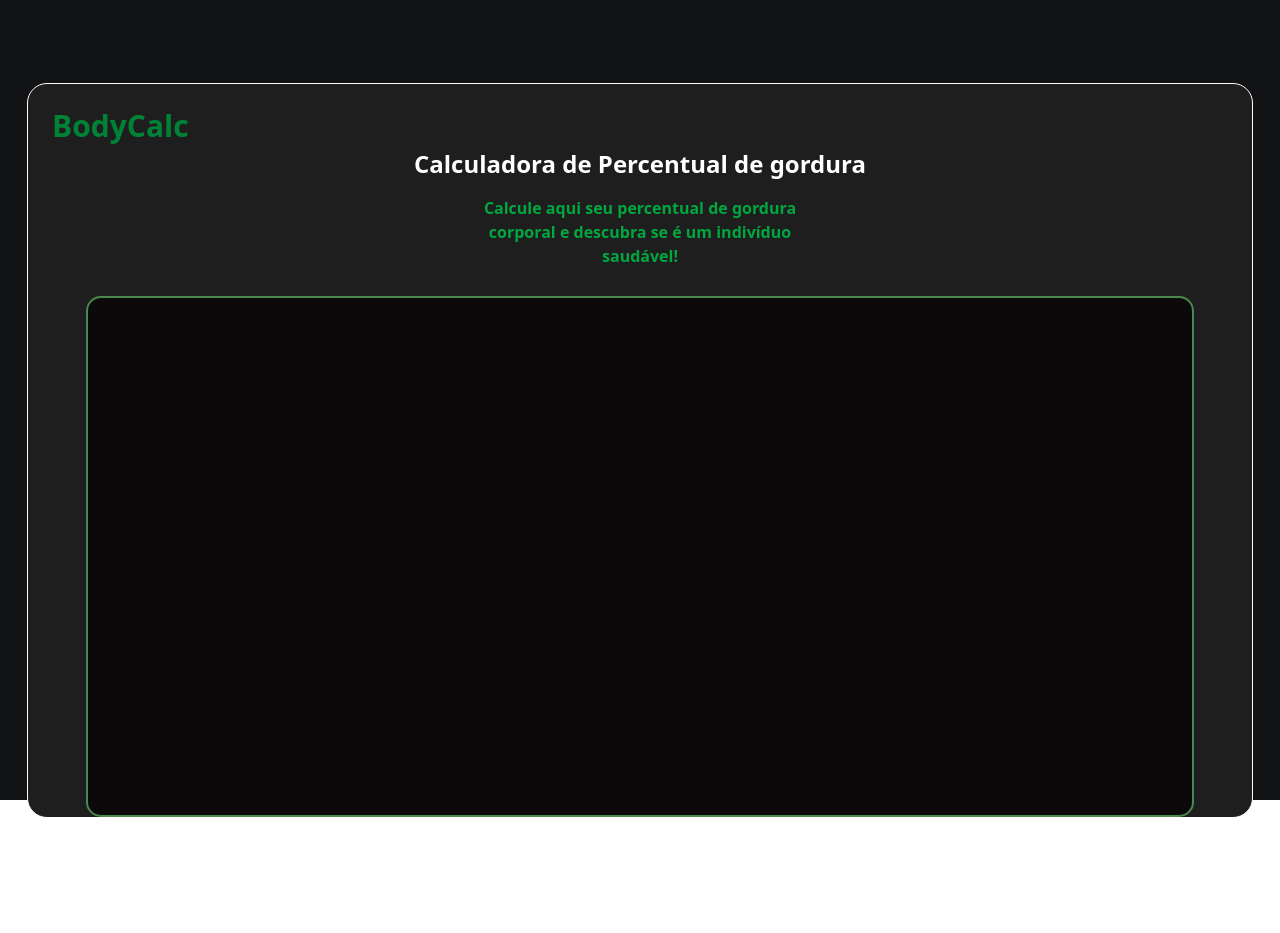
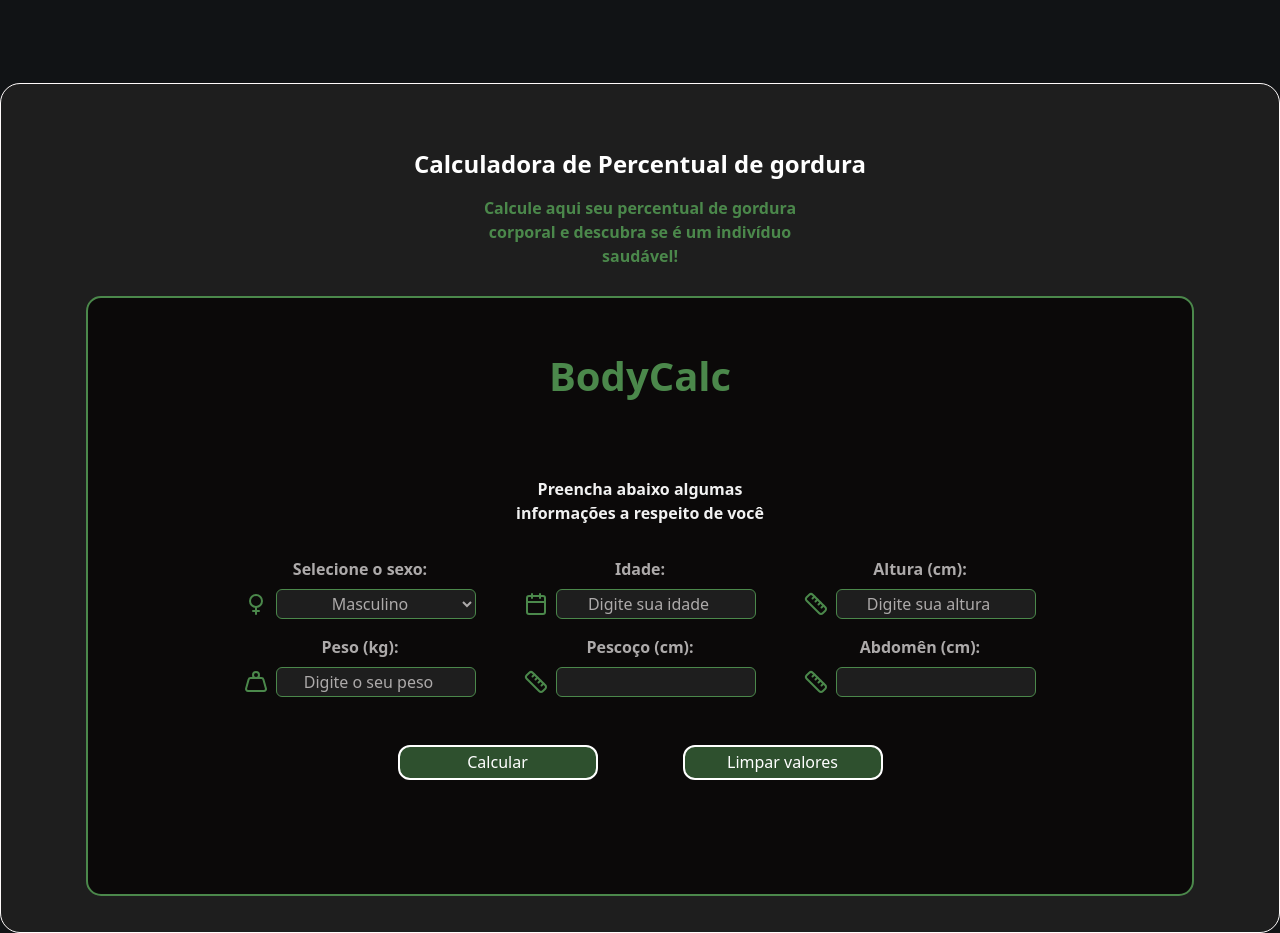
Before and after one commit to renan-almeida/BodyCalc, a React (Vite) app: page / in a window 1280 px wide. Before the commit the page ends 818 px from the top, so only its background shows below. Built offline with nearby package versions, Linux system fonts and the light colour scheme.

Commit message:
feat: componentes dos botões criados e função de limpar valores criada e setada ao seu botão.

```diff
--- a/src/App.css
+++ b/src/App.css
@@ -5,8 +5,8 @@ html, body, #root {
 }
 
 .container {
-  height: 735px;
-  width: 1226px;
+  height: 850px;
+  width: 100%;
   background-color: #1e1e1e;
   border: 1px solid;
   border-color: #FFFBFB;
@@ -16,7 +16,7 @@ html, body, #root {
 }
 
 .formContainer {
-  height: 521px ;
+  height: 600px ;
   width: 1108px ;
   background-color: #0B0909;
   border: 2px solid;
@@ -24,3 +24,20 @@ html, body, #root {
   border-radius: 15px;
   margin-top: 92px;
 }
+
+input, select {
+  background-color: #1e1e1e;
+  border: 1px solid;
+  border-color: #4B884B;
+
+}
+
+input:focus, select:focus {
+  outline: none;
+  border-color: #4B884B;
+}
+
+input:hover, select:hover {
+  background-color: black;
+  transition: 1s;
+}
--- a/src/App.jsx
+++ b/src/App.jsx
@@ -1,26 +1,132 @@
 import { useState } from 'react'
-import reactLogo from './assets/react.svg'
-import viteLogo from '/vite.svg'
 import './App.css'
+import TitleInput from './components/TitleInput'
+import Input from './components/Input'
+import Select from './components/Select'
+import { Calendar, Ruler, Venus, Weight } from 'lucide-react'
+import Button from './components/Button'
 
 function App() {
   const [count, setCount] = useState(0)
+  const [sexo, setSexo] = useState('Masculino')
+  const [idade, setIdade] = useState('')
+  const [altura, setAltura] = useState('')
+  const [peso, setPeso] = useState('')
+  const [pescoco, setPescoco] = useState('')
+  const [abdomen, setAbdomen] = useState('')
+  const [cintura, setCintura] = useState('')
+  const [quadril, setQuadril] = useState('')
 
+function CleanValues() {
+  setIdade('');
+  setAltura('');
+  setPeso('');
+  setPescoco('');
+  setAbdomen('');
+  setCintura('');
+  setQuadril('');
+}
   return (
-    <div className='w-screen h-screen flex justify-center ' style={{backgroundColor: "#111315"}}>
+    <div className='w-screen min-h-screen flex justify-center ' style={{backgroundColor: "#111315"}}>
       <div className='container flex flex-col items-center relative'>
-        <h1 className='text-green-700 font-bold absolute left-6 top-6 text-3xl'>BodyCalc</h1>
         <h1 className='text-white text-2xl font-bold top-16 relative mb-4'>Calculadora de Percentual de gordura</h1>
-        <h2 className='text-green-600 top-16 relative font-semibold text-center'>
+        <h2 className='text-[#4B884B] top-16 relative font-semibold text-center'>
           Calcule aqui seu  percentual de gordura <br />
            corporal e descubra se é um indivíduo <br />
             saudável!
         </h2>
-        <div className='formContainer'>
-
+        <div className="formContainer flex flex-col items-center justify-center relative">
+      <h1 className='text-[#4B884B] font-bold absolute  top-12 text-[40px]'>BodyCalc</h1>
+  <h1 className='text-[#f1f1f1] text-center text-[16px] font-bold  mb-8'>
+    Preencha abaixo algumas <br />
+    informações a respeito de você
+  </h1>
+  <div className="flex items-center justify-center gap-12">
+    <div className="flex flex-col items-center">
+      <TitleInput className="mb-2">Selecione o sexo:</TitleInput>
+      <div className="flex items-center">
+        <Venus size={24} color="#4B884B" className="mr-2" />
+        <Select value={sexo} setValue={setSexo}/>
+      </div>
+    </div>
+      <div className="flex flex-col items-center">
+        <TitleInput className="mb-2">Idade:</TitleInput>
+        <div className="flex items-center">
+          <Calendar size={24} color="#4B884B" className="mr-2" />
+          <Input type="number" placeholder="Digite sua idade" value={idade} setValue={setIdade} />
+        </div>
+      </div>
+      <div className="flex flex-col items-center">
+        <TitleInput className="mb-2">Altura (cm):</TitleInput>
+        <div className="flex items-center">
+          <Ruler size={24} color="#4B884B" className="mr-2" />
+          <Input type="number" placeholder="Digite sua altura" value={altura} setValue={setAltura} />
         </div>
       </div>
     </div>
+    <div className='flex items-center justify-center gap-12'>
+      <div className='flex flex-col items-center'>
+        <TitleInput className="mb-2 top-[16px] relative">
+          Peso (kg):
+        </TitleInput>
+        <div className='flex items-center top-[16px] relative'>
+          <Weight size={24} color="#4B884B" className="mr-2"/>
+          <Input type='number' placeholder='Digite o seu peso' value={peso} setValue={setPeso} />
+        </div>
+      </div>
+      <div className='flex flex-col items-center'>
+        <TitleInput className='mb-2 top-[16px] relative'>
+          Pescoço (cm):
+        </TitleInput>
+        <div className='flex items-center top-[16px] relative'>
+          <Ruler size={24} color="#4B884B" className="mr-2" />
+          <Input type='number' placeholder='' value={pescoco} setValue={setPescoco} />
+        </div>
+      </div>
+            {sexo == 'Masculino' ? (
+        <div className='flex flex-col items-center'>
+          <TitleInput className='mb-2 top-[16px] relative'>
+            Abdomên (cm):
+          </TitleInput>
+          <div className='flex items-center top-[16px] relative'>
+            <Ruler size={24} color="#4B884B" className="mr-2" />
+            <Input type='number' placeholder='' value={abdomen} setValue={setAbdomen} />
+          </div>
+      </div>
+            ) : (
+              <>
+               <div className='flex flex-col items-center'>
+          <TitleInput className='mb-2 top-[16px] relative'>
+            Cintura (cm):
+          </TitleInput>
+          <div className='flex items-center top-[16px] relative'>
+            <Ruler size={24} color="#4B884B" className="mr-2" />
+            <Input type='number' placeholder='' value={cintura} setValue={setCintura} />
+          </div>
+        </div>
+              <div className='flex flex-col items-center'>
+          <TitleInput className='mb-2 top-[16px] relative'>
+            Quadril (cm):
+          </TitleInput>
+          <div className='flex items-center top-[16px] relative'>
+            <Ruler size={24} color="#4B884B" className="mr-2" />
+            <Input type='number' placeholder='' value={quadril} setValue={setQuadril} />
+          </div>
+        </div>
+        </>
+  )}
+    </div>
+    <div className='flex items-center gap-[85px] top-16 relative'>
+    <Button>
+      Calcular
+    </Button>
+    <Button onClick={CleanValues}>
+      Limpar valores
+    </Button>
+    </div>
+    </div>
+  </div>
+</div>
   )
 }
 
--- /dev/null
+++ b/src/components/Button.jsx
@@ -0,0 +1,22 @@
+import { motion } from "framer-motion";
+import { transform } from "zod";
+
+function Button(props) {
+    return (
+        <motion.button
+        initial={{opacity : 0}}
+        animate={{opacity : 1}}
+        transition={{duration : 1}}
+        whileTap={{scale : 0.95}}
+        onClick={props.onClick}
+        className="w-[200px] h-[35px]
+         border-2 border-white bg-[#2E502E]
+          rounded-[12px] text-white font-medium
+          cursor-pointer
+          hover:bg-green-900 ">
+            {props.children}
+        </motion.button>
+    )
+}
+
+export default Button;
--- /dev/null
+++ b/src/components/Div.jsx
@@ -0,0 +1,9 @@
+function Div() {
+    return (
+        <div className="'flex items-center justify-center gap-12'">
+
+        </div>
+    )
+}
+
+export default Div;
--- /dev/null
+++ b/src/components/Input.jsx
@@ -0,0 +1,24 @@
+import { motion } from "framer-motion"
+import "../App.css"
+
+
+function Input(props) {
+    return (
+        <motion.input
+            initial={{ opacity: 0}}
+            animate={{ opacity: 1}}
+            transition={{ duration: 1}}
+            placeholder={props.placeholder}
+            type={props.type}
+            value={props.value}
+            onChange={(e) => props.setValue(e.target.value)}
+            className={`${props.className ? props.className : ""}
+             h-[30px] w-[200px]
+              rounded-md text-[#ADAAAA]
+               font-medium text-center
+               placeholder-[#ADAAAA]`}>
+        </motion.input>
+    )
+}
+
+export default Input
--- /dev/null
+++ b/src/components/Select.jsx
@@ -0,0 +1,22 @@
+import { motion } from "framer-motion";
+import '../App.css'
+
+function Select(props) {
+    return (
+        <motion.select
+            initial={{ opacity: 0}}
+            animate={{opacity: 1}}
+            transition={{duration: 1.5}}
+            className={`${props.className ? props.className : ""}
+             h-[30px] w-[200px] rounded-md text-[#ADAAAA] text-center
+             font-medium
+              focus:bg-[#222]`}
+              value={props.sexo}
+              onChange={(e) => props.setSexo(e.target.value)}>
+                <option value="Masculino">Masculino</option>
+                <option value="Feminino">Feminino</option>
+        </motion.select>
+    )
+}
+
+export default Select;
--- /dev/null
+++ b/src/components/TitleInput.jsx
@@ -0,0 +1,13 @@
+import { motion } from "framer-motion"
+
+
+function TitleInput(props) {
+    return (
+        <motion.h1 animate={{opacity: 1}} initial={{ opacity: 0 }} transition={{duration: 1.5}}
+        className={`${props.className ? props.className : ""} text-[#ADAAAA] font-semibold`}>
+            {props.children}
+        </motion.h1>
+    )
+};
+
+export default TitleInput
```
